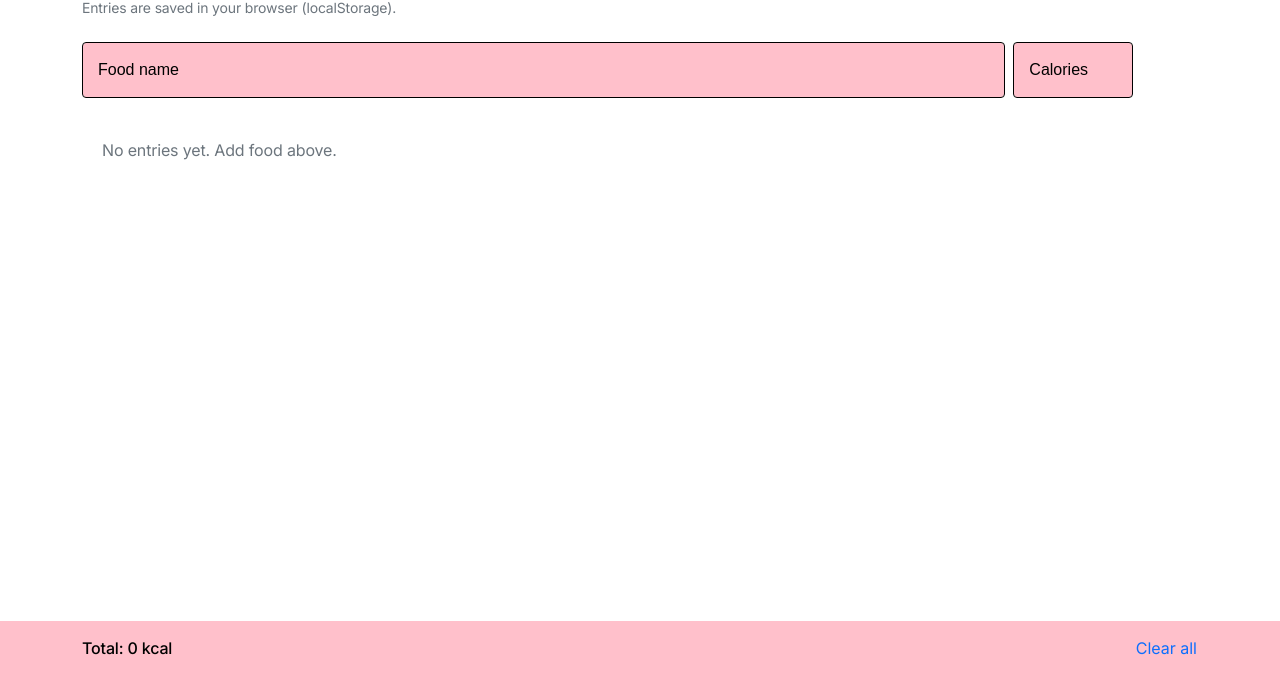
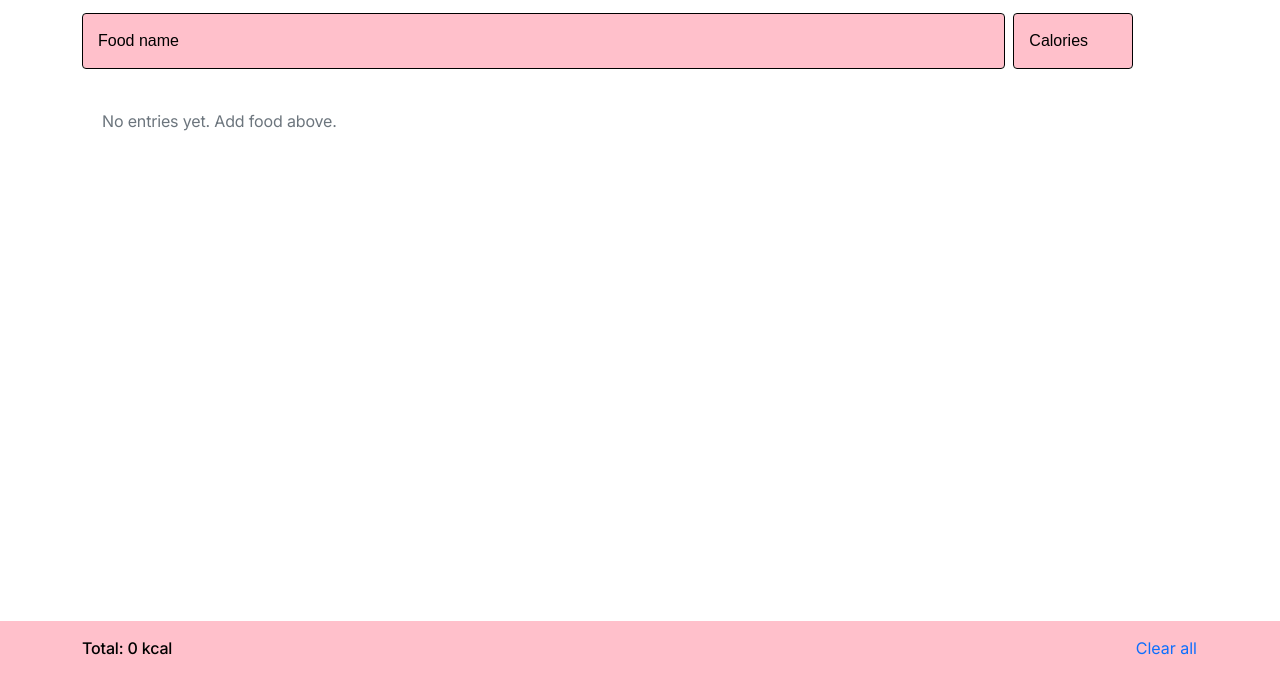
Before and after one commit to harshithanethi/harshithanethi.github.io, a plain HTML site: page calories.html in a window 1280 px wide. Shown: the part 125-800 px from the top of the page. Drawn offline with Linux system fonts and the light colour scheme; files that its build step writes are made by us from their sources; files whose address does not match are found by name.

```diff
--- a/calories.html
+++ b/calories.html
@@ -50,7 +50,7 @@
     <main class="ft-flex-grow-1">
       <div class="ft-container">
         <h1 class="ft-h3 ft-mb-2">Calorie tracker</h1>
-        <p class="ft-text-muted ft-small ft-mb-4">Entries are saved in your browser (localStorage).</p>
+        <p class="ft-text-muted ft-small ft-mb-4"></p>
 
         <form
           id="calorieForm"
```
